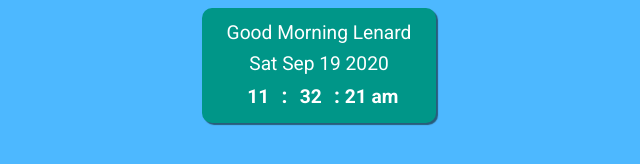
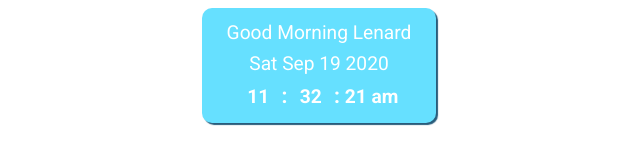
Before and after one commit to laestinido/notion, a plain HTML site: page greetings.html in a window 1280 px wide. Shown: the whole page, without its empty margins (321-961 px from the left). Drawn offline with Linux system fonts and the light colour scheme.

Commit message:
Update greetings.html

```diff
--- a/greetings.html
+++ b/greetings.html
@@ -10,7 +10,7 @@
         /*CSS RESETS*/
 
 body{
-    background-color: #4db8ff;
+    background-color: #fff;
     line-height: 1.6;
 
 }
@@ -37,7 +37,7 @@ h1 {
 .card {
     padding: 10px 25px 10px 25px;
     border-radius: 10px;
-    background: #009688;
+    background: #66e0ff;
     color: #fff;
     display: inline-block;
     box-shadow: 2px 2px 1px 0px #295C7B;
```
